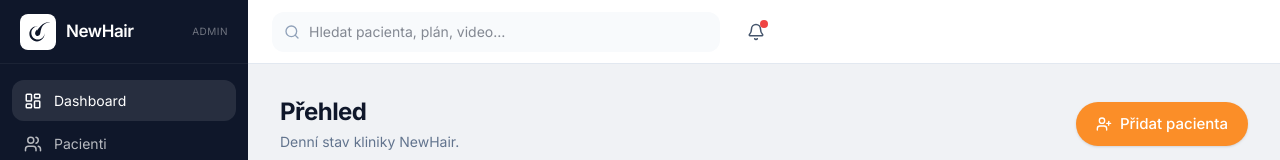
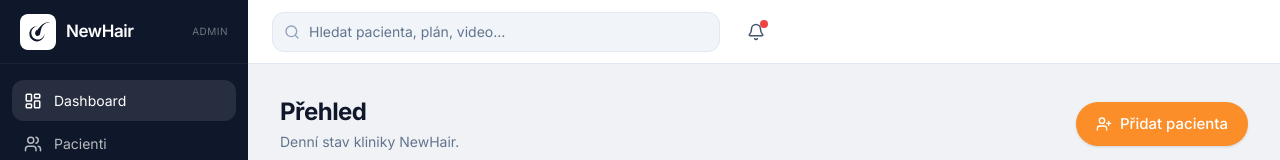
Before and after one commit to grevo-cz/newhair-admin, a Vue app: page / in a window 1280 px wide. Shown: the top 160 px of the page. Built offline with nearby package versions, Linux system fonts and the light colour scheme.

Commit message:
Topbar: make global search visibly backgrounded (slate-100 + border)

```diff
--- a/src/components/layout/AppTopbar.vue
+++ b/src/components/layout/AppTopbar.vue
@@ -9,7 +9,7 @@ import { Search, Bell } from 'lucide-vue-next';
       <input
         type="search"
         placeholder="Hledat pacienta, plán, video…"
-        class="w-full h-10 pl-9 pr-3 bg-slate-50 border border-transparent rounded-xl text-sm outline-none focus:border-brand-orange focus:bg-white"
+        class="w-full h-10 pl-9 pr-3 bg-slate-100 border border-border-subtle rounded-xl text-sm text-brand-dark placeholder:text-slate-500 outline-none focus:border-brand-orange focus:bg-white focus:ring-2 focus:ring-brand-orange/15"
       />
     </div>
     <div class="flex items-center gap-2 ml-4">
```
